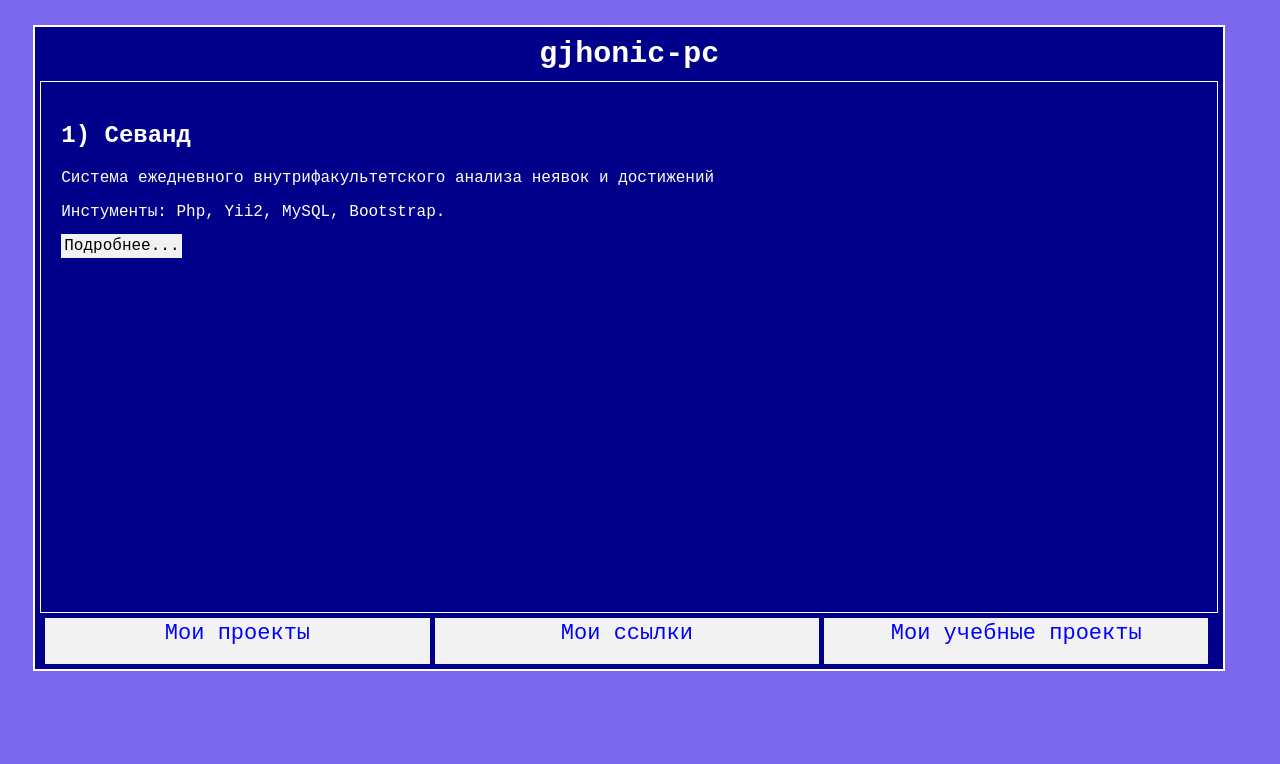
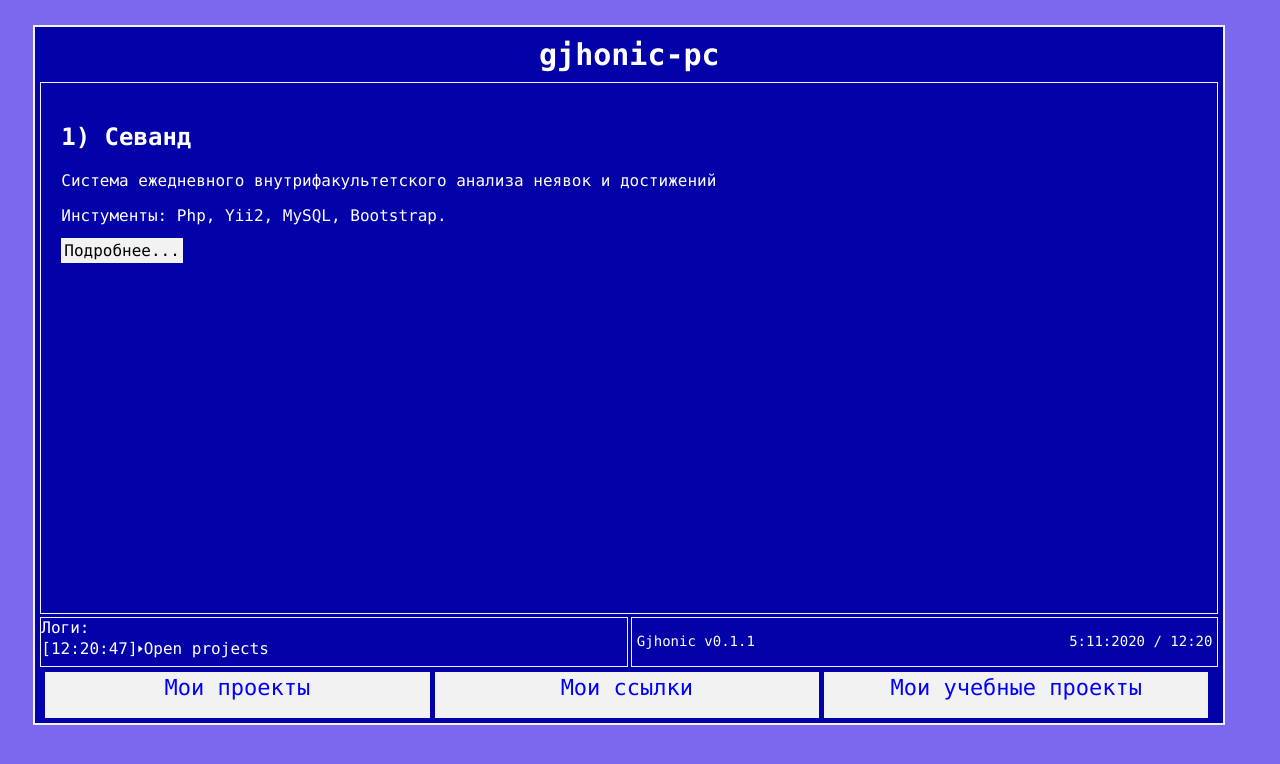
Before and after one commit to gjhonic/me, a plain HTML site: page docs/index.html in a window 1280 px wide. Both pictures are taken after a click on the element "Мои проекты". Drawn offline with Linux system fonts and the light colour scheme.

Commit message:
Добавлены дополнительные блоки с просмотром логов, и отображении системной информации

```diff
--- a/docs/index.html
+++ b/docs/index.html
@@ -14,6 +14,15 @@
 		<div class="display-internal" id="display-internal">
 
 		</div>
+		<div class="display-system">
+			<div class="display-logs" id="display-logs">
+				Логи:<br>
+			</div>
+			<div class="display-info" id="display-info">
+				<div class="display-version" id="display-version"></div>
+				<div id="time" class="display-time" align="right"> </div>
+			</div>
+		</div>
 		<div class='display-panel-buttons'>
 			<span class="display-button" onclick="showProjects()">Мои проекты</span>
 			<span class="display-button" onclick="showLinks()">Мои ссылки</span>
@@ -21,8 +30,7 @@
 		</div>
 	</div>
 
-	<script type="text/javascript" src="scripts/main.js">
-
-	</script>
+	<script type="text/javascript" src="scripts/data.js"></script>
+	<script type="text/javascript" src="scripts/main.js"></script>
 </body>
 </html>
--- /dev/null
+++ b/docs/scripts/data.js
@@ -0,0 +1,43 @@
+let projects = [
+  {
+    title: "Севанд",
+    description: "Система ежедневного внутрифакультетского анализа неявок и достижений",
+    tehn: "Php, Yii2, MySQL, Bootstrap.",
+    url: "#"
+  },
+]
+
+let links = [
+  {
+    title: "Вконтакте",
+    url: "https://vk.com/gjhonic",
+  },
+  {
+    title: "Instagram",
+    url: "https://www.instagram.com/gjhonic/",
+  },
+  {
+    title: "Gmail: gjh0nic@ya.ru",
+    url: null,
+  }
+]
+
+let study_projects = [
+  {
+    title: "Блог",
+    description: "Обычный блог, с аутентификацией и стандартными операциями над постами",
+    tehn: "NodeJS, MySQL, Bootstrap.",
+    url: "https://github.com/gjhonic/blog_nodejs"
+  },
+  {
+    title: "To do",
+    description: "Список дел, возможность заходить в личный кабинет по имени, и добавлять задачи и помечать как выполненные",
+    tehn: "PHP, SQLite, Bootstrap.",
+    url: "https://github.com/gjhonic/todo"
+  },
+]
+
+let System_Data = {
+  version: "0.1.1",
+  author: "Андреев Евгений",
+};
--- a/docs/scripts/main.js
+++ b/docs/scripts/main.js
@@ -1,45 +1,36 @@
-let projects = [
-  {
-    title: "Севанд",
-    description: "Система ежедневного внутрифакультетского анализа неявок и достижений",
-    tehn: "Php, Yii2, MySQL, Bootstrap.",
-    url: "#"
-  },
-]
+//Вспомогательные функции  --->
+//Возвращает текущую дату
+function NowDate() {
+  let now = new Date()
+  return now.getHours()+":"+now.getMinutes()+":"+now.getSeconds();
+}
+//Записывает лог
+function addLog(title) {
+    let logs = document.getElementById("display-logs");
+    logs.innerHTML += "["+NowDate()+"]🢒"+title+"<br>";
+}
+//Начальная инициализация
+function init(){
+  let version = document.getElementById("display-version");
+  version.innerHTML = "Gjhonic v"+System_Data.version;
+}
+//Изменение времени на сайте
+function updateClock() {
+    var now = new Date(), // current date
+        time = now.getHours() + ':' + now.getMinutes(), // again, you get the idea
+        date = [now.getDate(),
+                now.getMonth(),
+                now.getFullYear()].join(':');
+    document.getElementById('time').innerHTML = [date, time].join(' / ');
 
-let links = [
-  {
-    title: "Вконтакте",
-    url: "https://vk.com/gjhonic",
-  },
-  {
-    title: "Instagram",
-    url: "https://www.instagram.com/gjhonic/",
-  },
-  {
-    title: "Gmail: gjh0nic@ya.ru",
-    url: null,
-  }
-]
+    setTimeout(updateClock, 1000);
+}
+// <---
 
-let study_projects = [
-  {
-    title: "Блог",
-    description: "Обычный блог, с аутентификацией и стандартными операциями над постами",
-    tehn: "NodeJS, MySQL, Bootstrap.",
-    url: "https://github.com/gjhonic/blog_nodejs"
-  },
-  {
-    title: "To do",
-    description: "Список дел, возможность заходить в личный кабинет по имени, и добавлять задачи и помечать как выполненные",
-    tehn: "PHP, SQLite, Bootstrap.",
-    url: "https://github.com/gjhonic/todo"
-  },
-]
-
+//Показывет проекты
 function showProjects(){
-  display = document.getElementById("display-internal");
-  htmlProjects = "";
+  let display = document.getElementById("display-internal");
+  let htmlProjects = "";
 
   for(let i=0; i<projects.length; i++){
     htmlProjects += "<h2>"+(i+1)+") "+projects[i].title+"</h2>";
@@ -48,11 +39,12 @@ function showProjects(){
     htmlProjects += "<a href='"+projects[i].url+"' target='_blank'>Подробнее...</a>";
   }
   display.innerHTML = htmlProjects;
+  addLog("Open projects");
 }
-
+//Показывет ссылки
 function showLinks(){
-  display = document.getElementById("display-internal");
-  htmlLinks = "";
+  let display = document.getElementById("display-internal");
+  let htmlLinks = "";
 
   for(let i=0; i<links.length; i++){
     htmlLinks += "<h2>"+(i+1)+") "+links[i].title+"</h2>";
@@ -60,12 +52,13 @@ function showLinks(){
       htmlLinks += "<a href='"+links[i].url+"' target='_blank'>Перейти...</a>";
     }
   }
+  addLog("Open links");
   display.innerHTML = htmlLinks;
 }
-
+//Показывает учебные проекты
 function showStudyProjects(){
-  display = document.getElementById("display-internal");
-  htmlProjects = "";
+  let display = document.getElementById("display-internal");
+  let htmlProjects = "";
 
   for(let i=0; i<study_projects.length; i++){
     htmlProjects += "<h2>"+(i+1)+") "+study_projects[i].title+"</h2>";
@@ -74,4 +67,10 @@ function showStudyProjects(){
     htmlProjects += "<a href='"+study_projects[i].url+"' target='_blank'>Подробнее...</a>";
   }
   display.innerHTML = htmlProjects;
+  addLog("Open study project");
 }
+
+
+
+init();
+updateClock(); // initial call
--- a/docs/styles/main.css
+++ b/docs/styles/main.css
@@ -5,10 +5,10 @@ body{
 	width: 94%;
 	margin: 2%;
 	height: auto;
-	background-color: #00008B;
-	border: 2px solid white;
+	background-color: #0301A8;
+	border: 2px solid #F2F3FF;
 	color: white;
-	font-family: "Courier New";
+	font-family: "Lucida Console";
 }
 .display-title{
 	text-align: center;
@@ -17,12 +17,45 @@ body{
 	margin: 10px 0;
 }
 .display-internal{
-	margin: 5px;
+	margin: 5px 5px 3px 5px;
 	height: 490px;
 	padding: 20px;
-	border: 1px double white;
+	border: 1px double #F2F3FF;
 	overflow-y: auto;
 }
+.display-system{
+	height: 50px;
+	margin: 0 5px 5px 5px;
+	display: flex;
+	justify-content: space-between;
+}
+.display-logs{
+	overflow-y: auto;
+	display: inline-block;
+	width: 50%;
+	height: 95%;
+	margin-right: 3px;
+	border: 1px double #F2F3FF;
+}
+.display-info{
+	width: 50%;
+	height: 95%;
+	display: flex;
+	justify-content: space-between;
+	border: 1px double #F2F3FF;
+	font-size: 14px;
+
+}
+.display-version{
+	width: 40%;
+	margin: 15px 0 0 5px;
+}
+.display-time{
+	overflow-x: auto;
+	width: 60%;
+	margin: 15px 5px 0 5px;
+}
+
 
 .display-panel-buttons{
 	overflow-x: auto;
@@ -40,7 +73,7 @@ body{
 	margin: 0 5px 5px 0;
 	text-align: center;
 	font-size: 22px;
-	font-family: "Courier New";
+	font-family: "Lucida Console";
 	background-color: #F2F2F3;
 }
 .display-button:hover{
```
